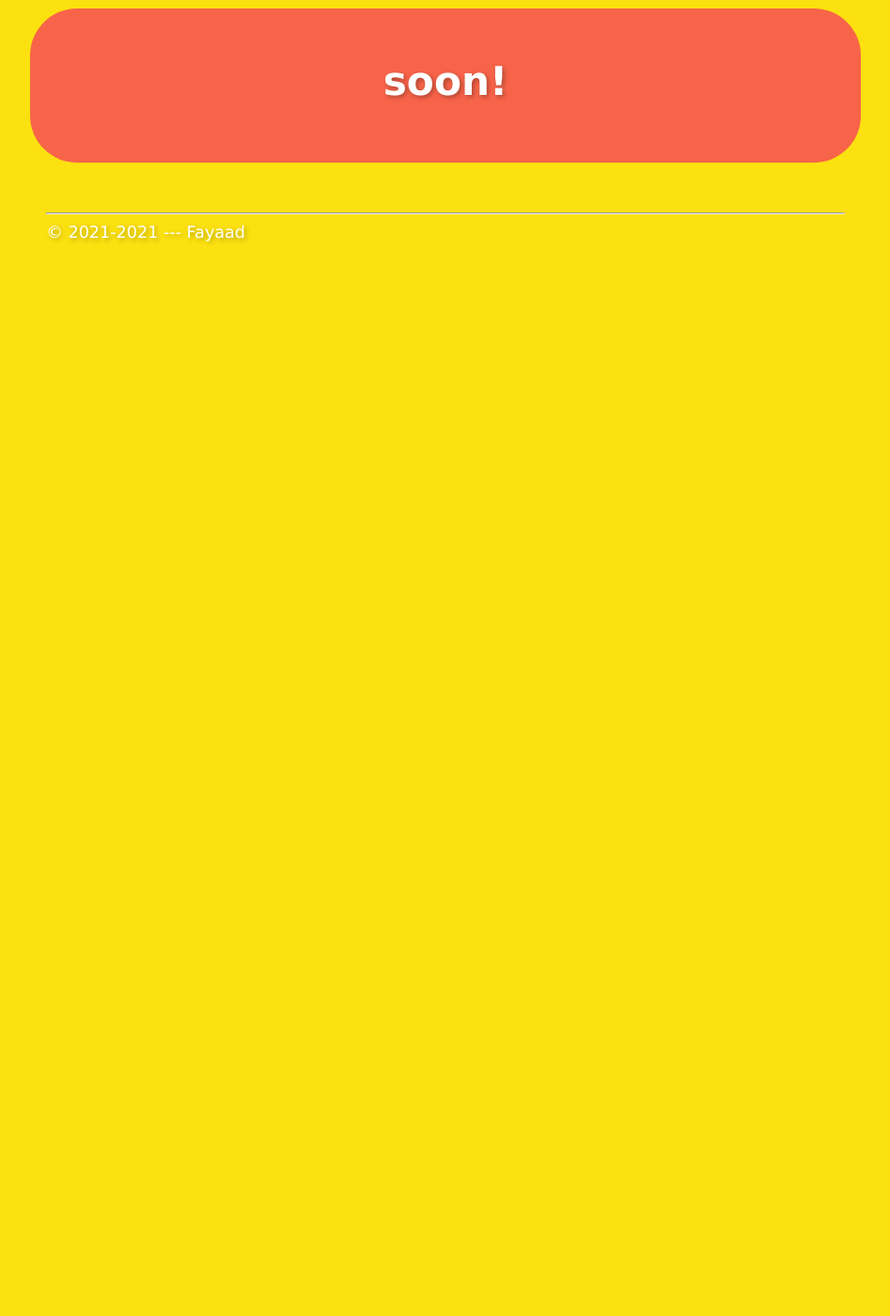
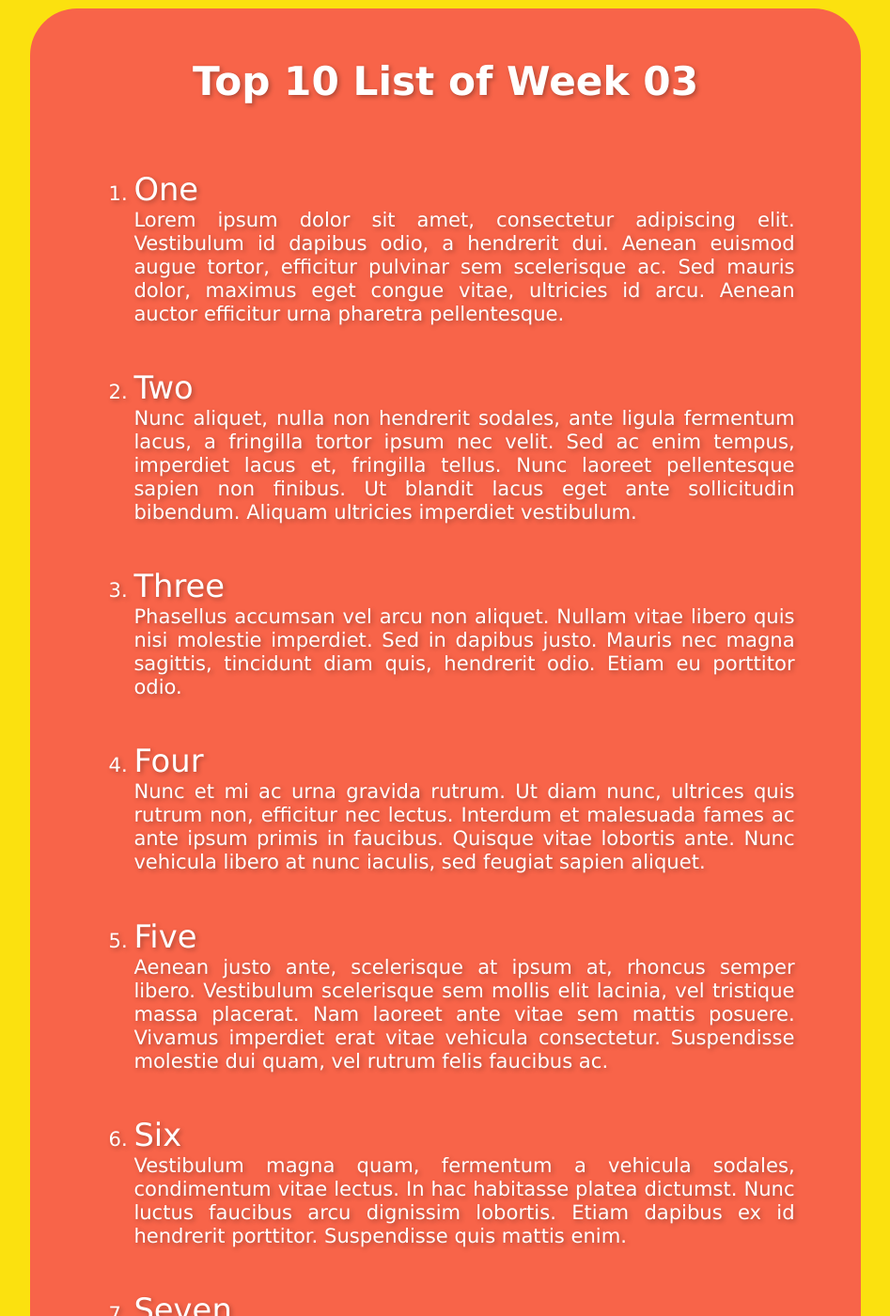
Before and after one commit to fayaadbsa/os211, a Jekyll site: the page built from w03.md, in a window 1280 px wide and 1400 px high, scrolled down 270 px. Shown: the whole window at 94% size, without its empty margins (166-1113 px from the left). Built offline with Jekyll 4.4.1, drawn with Linux system fonts in a browser that asks for light colours; our own code applies the rules of GitHub Pages for plain Markdown files; before the commit the page ends 900 px from its top, so only the background shows below that; some of the changed text lies outside the part shown.

Commit message:
Update w03.md

```diff
--- a/w03.md
+++ b/w03.md
@@ -3,4 +3,74 @@ layout: "layout"
 permalink: /W03/
 ---
 
-# soon!
+# Top 10 List of Week 03
+
+1. [One](https://en.wikipedia.org/wiki/1)<br>
+Lorem ipsum dolor sit amet, consectetur adipiscing elit.
+Vestibulum id dapibus odio, a hendrerit dui.
+Aenean euismod augue tortor, efficitur pulvinar sem scelerisque ac.
+Sed mauris dolor, maximus eget congue vitae, ultricies id arcu.
+Aenean auctor efficitur urna pharetra pellentesque.
+
+2. [Two](https://en.wikipedia.org/wiki/2)<br>
+Nunc aliquet, nulla non hendrerit sodales, ante ligula fermentum lacus, a fringilla tortor ipsum nec velit.
+Sed ac enim tempus, imperdiet lacus et, fringilla tellus.
+Nunc laoreet pellentesque sapien non finibus.
+Ut blandit lacus eget ante sollicitudin bibendum.
+Aliquam ultricies imperdiet vestibulum.
+
+3. [Three](https://en.wikipedia.org/wiki/3)<br>
+Phasellus accumsan vel arcu non aliquet.
+Nullam vitae libero quis nisi molestie imperdiet.
+Sed in dapibus justo.
+Mauris nec magna sagittis, tincidunt diam quis, hendrerit odio.
+Etiam eu porttitor odio.
+
+4. [Four](https://en.wikipedia.org/wiki/4)<br>
+Nunc et mi ac urna gravida rutrum.
+Ut diam nunc, ultrices quis rutrum non, efficitur nec lectus.
+Interdum et malesuada fames ac ante ipsum primis in faucibus.
+Quisque vitae lobortis ante.
+Nunc vehicula libero at nunc iaculis, sed feugiat sapien aliquet.
+
+5. [Five](https://en.wikipedia.org/wiki/5)<br>
+Aenean justo ante, scelerisque at ipsum at, rhoncus semper libero.
+Vestibulum scelerisque sem mollis elit lacinia, vel tristique massa placerat.
+Nam laoreet ante vitae sem mattis posuere.
+Vivamus imperdiet erat vitae vehicula consectetur.
+Suspendisse molestie dui quam, vel rutrum felis faucibus ac.
+
+6. [Six](https://en.wikipedia.org/wiki/6)<br>
+Vestibulum magna quam, fermentum a vehicula sodales, condimentum vitae lectus.
+In hac habitasse platea dictumst.
+Nunc luctus faucibus arcu dignissim lobortis.
+Etiam dapibus ex id hendrerit porttitor.
+Suspendisse quis mattis enim.
+
+7. [Seven](https://en.wikipedia.org/wiki/7)<br>
+Curabitur ut orci quis quam cursus hendrerit vel pulvinar metus
+Phasellus blandit nunc consequat eros aliquam porta.
+Pellentesque sapien diam, facilisis tincidunt accumsan quis, accumsan suscipit velit.
+Morbi id est maximus, maximus urna eu, auctor odio.
+Nunc sit amet dictum ipsum.
+
+8. [Eight](https://en.wikipedia.org/wiki/8)<br>
+Curabitur mauris neque, mollis feugiat ante id, molestie eleifend nunc.
+Cras tincidunt bibendum dignissim.
+Donec non mauris tincidunt, aliquam lorem eget, porta odio.
+Maecenas ac arcu urna.
+Cras congue tellus lacus.
+
+9. [Nine](https://en.wikipedia.org/wiki/9)<br>
+Mauris urna libero, varius in purus nec, tempor pharetra lorem.
+Vivamus lorem nisi, mattis ut tellus at, tincidunt cursus libero.
+Curabitur vehicula placerat neque eget iaculis.
+Nulla facilisi.
+Cras condimentum leo a libero cursus lacinia.
+
+10. [Ten](https://en.wikipedia.org/wiki/10)<br>
+Nunc imperdiet gravida lorem vitae tincidunt.
+Phasellus tristique nulla at justo finibus pulvinar.
+Phasellus in leo vitae sem congue sollicitudin eu sed risus.
+Aliquam erat volutpat.
+Proin in erat fringilla, pulvinar nisl quis, vulputate purus.
```
